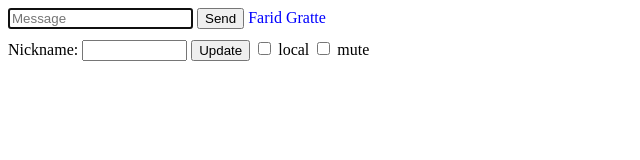
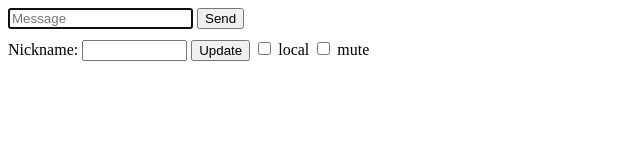
Before and after one commit to ghuysmans/pouet, a website: page public/index.html in a window 1280 px wide. Shown: the full height of the page, 0-640 px from the left. Drawn offline with Linux system fonts and the light colour scheme.

Commit message:
Removed embarrassing resources

```diff
--- a/public/index.html
+++ b/public/index.html
@@ -11,8 +11,6 @@
 	<form onsubmit="return send()">
 		<input placeholder="Message" id="msg" autocomplete="off" autofocus>
 		<button>Send</button>
-		<a href="#" onclick="sound('farid')">Farid</a>
-		<a href="#" onclick="sound('gratte')">Gratte</a>
 	</form>
 	<form onsubmit="return setNick()">
 		<label>Nickname: <input id="nick" size="10" required></label>
```
Also changed, not shown: 1 other file.
